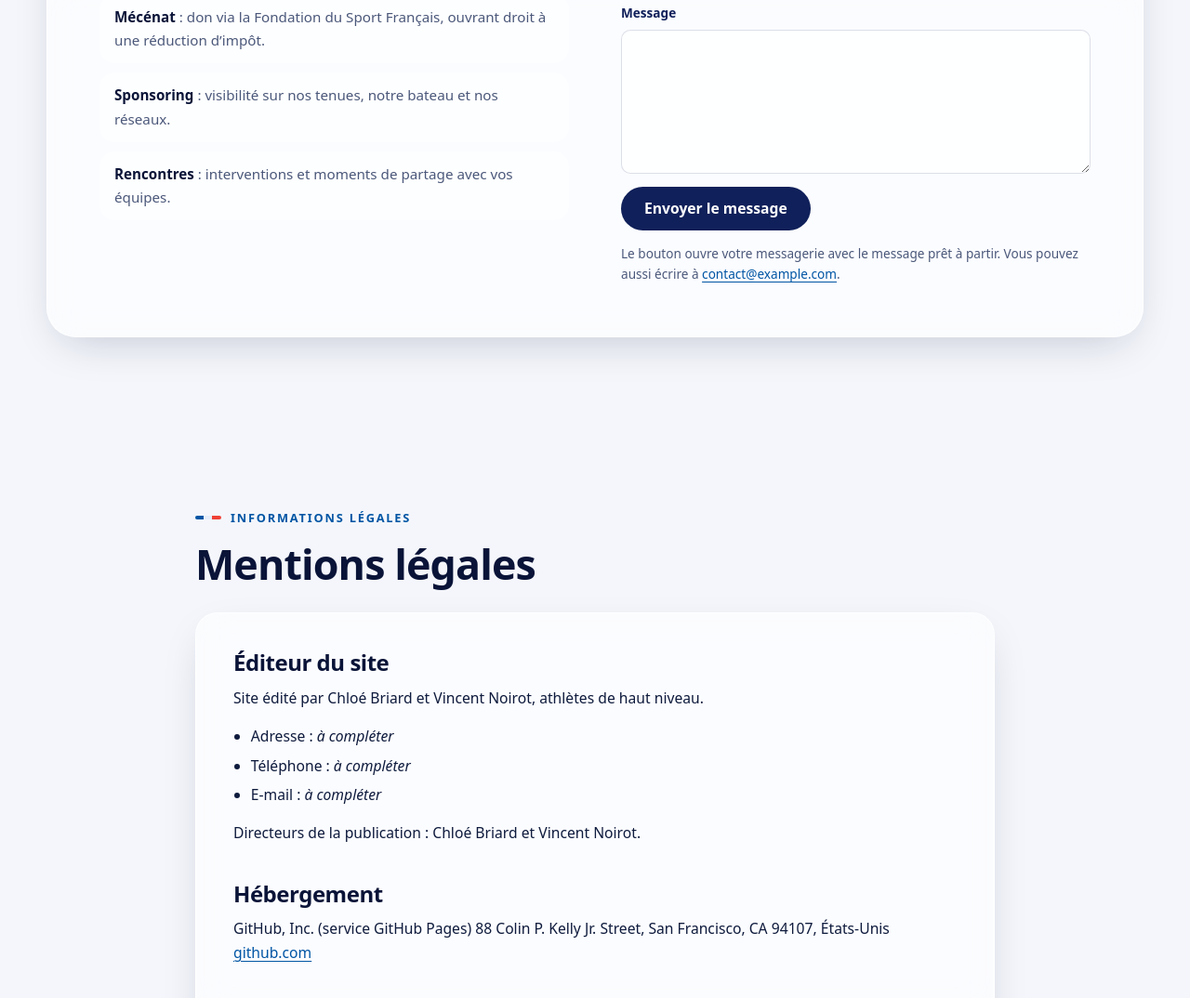
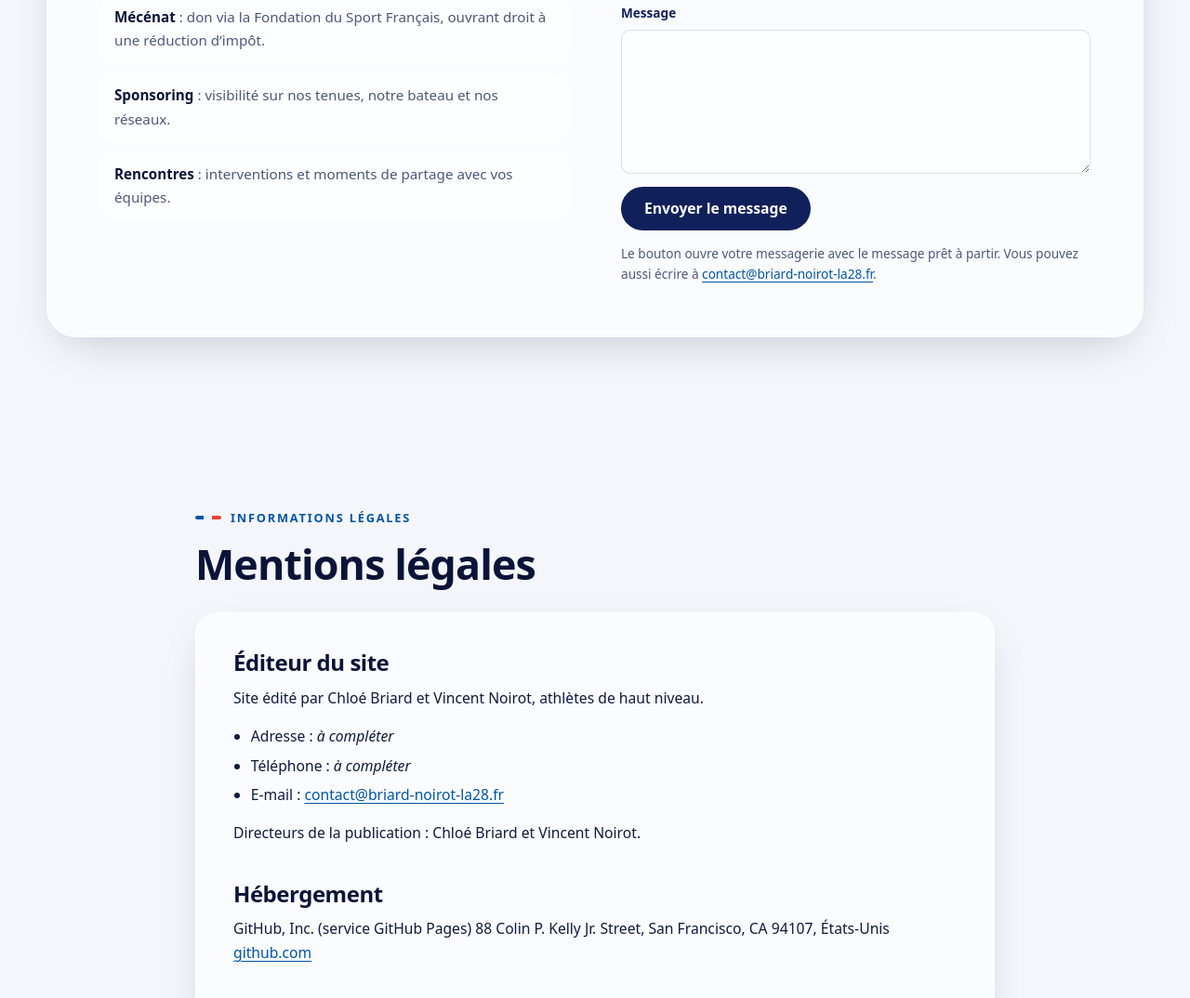
Before and after one commit to BastienKatus/briard-noirot-la28, an Astro site: page /infos in a window 1280 px wide. Shown: the part 4151-5225 px from the top of the page at 93% size. Built offline with nearby package versions, Linux system fonts and the light colour scheme; Astro itself is replaced by a stand-in of ours; no server answers.

Commit message:
feat: adresse de contact contact@briard-noirot-la28.fr
Co-Authored-By: Claude Opus 5.5 (1M context) <noreply@anthropic.com>

```diff
--- a/src/data/site.ts
+++ b/src/data/site.ts
@@ -4,8 +4,8 @@ export const site = {
 	description:
 		'Chloé Briard et Vincent Noirot, rameurs de l’équipe de France de beach rowing sprint (BRS), visent les Jeux olympiques de Los Angeles 2028. Soutenez leur projet.',
 
-	// À remplacer par la vraie adresse avant la mise en ligne : le formulaire de contact écrit à cette adresse.
-	contactEmail: 'contact@example.com',
+	// Le formulaire de contact écrit à cette adresse, redirigée chez IONOS vers une boîte personnelle.
+	contactEmail: 'contact@briard-noirot-la28.fr',
 
 	nav: [
 		{ label: 'Accueil', href: '/' },
--- a/src/data/textes/mentions-legales.md
+++ b/src/data/textes/mentions-legales.md
@@ -4,7 +4,7 @@ Site édité par Chloé Briard et Vincent Noirot, athlètes de haut niveau.
 
 - Adresse : _à compléter_
 - Téléphone : _à compléter_
-- E-mail : _à compléter_
+- E-mail : [contact@briard-noirot-la28.fr](mailto:contact@briard-noirot-la28.fr)
 
 Directeurs de la publication : Chloé Briard et Vincent Noirot.
 
```
Also changed, not shown: README.md.
